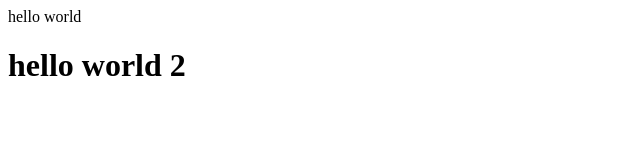
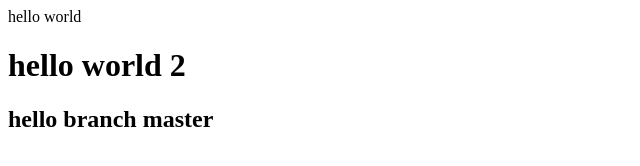
Before and after one commit to shan-tee/git-progect, a plain HTML site: page index.html in a window 1280 px wide. Shown: the whole page, without its empty margins (0-640 px from the left). Drawn offline with Linux system fonts and the light colour scheme.

Commit message:
commit in to branch master

```diff
--- a/index.html
+++ b/index.html
@@ -10,6 +10,7 @@
 <body>
 hello world
 <h1>hello world 2</h1>
+<h2>hello branch master</h2>
 <body/>
 
 
```
